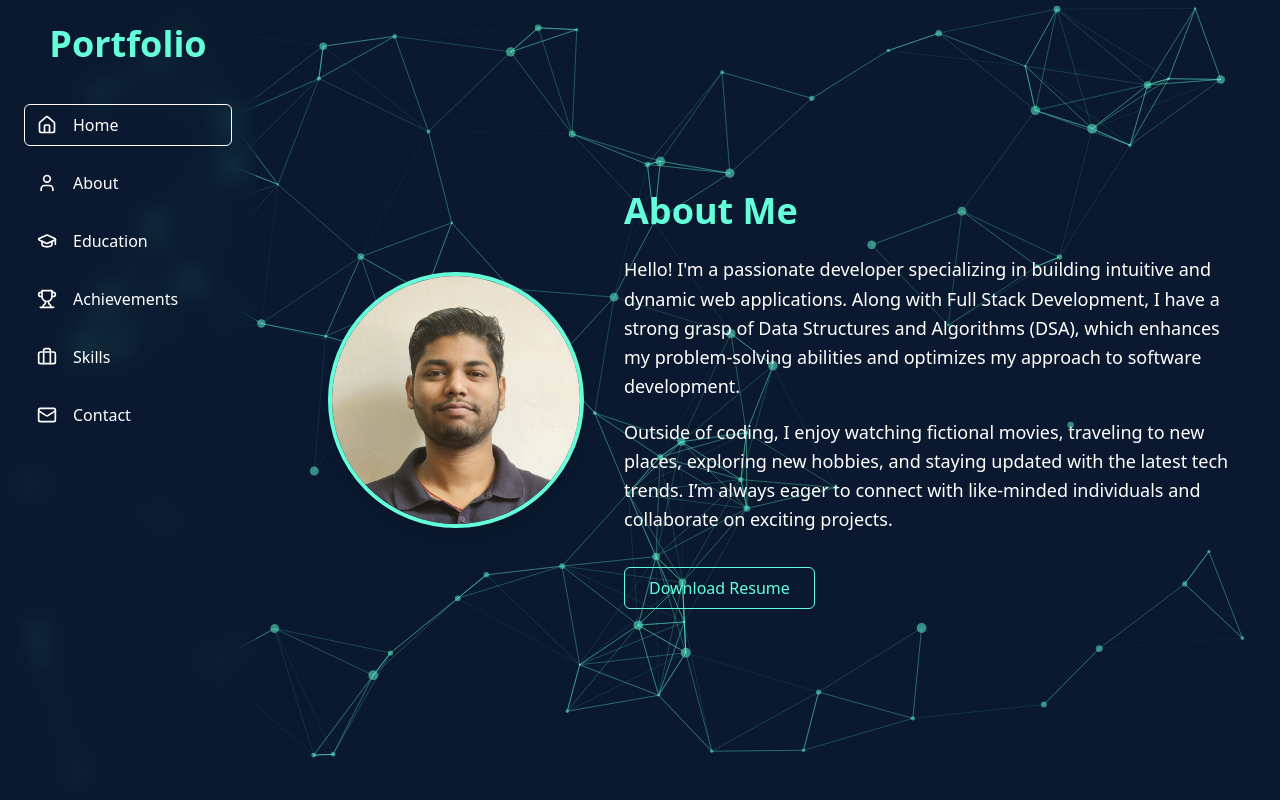
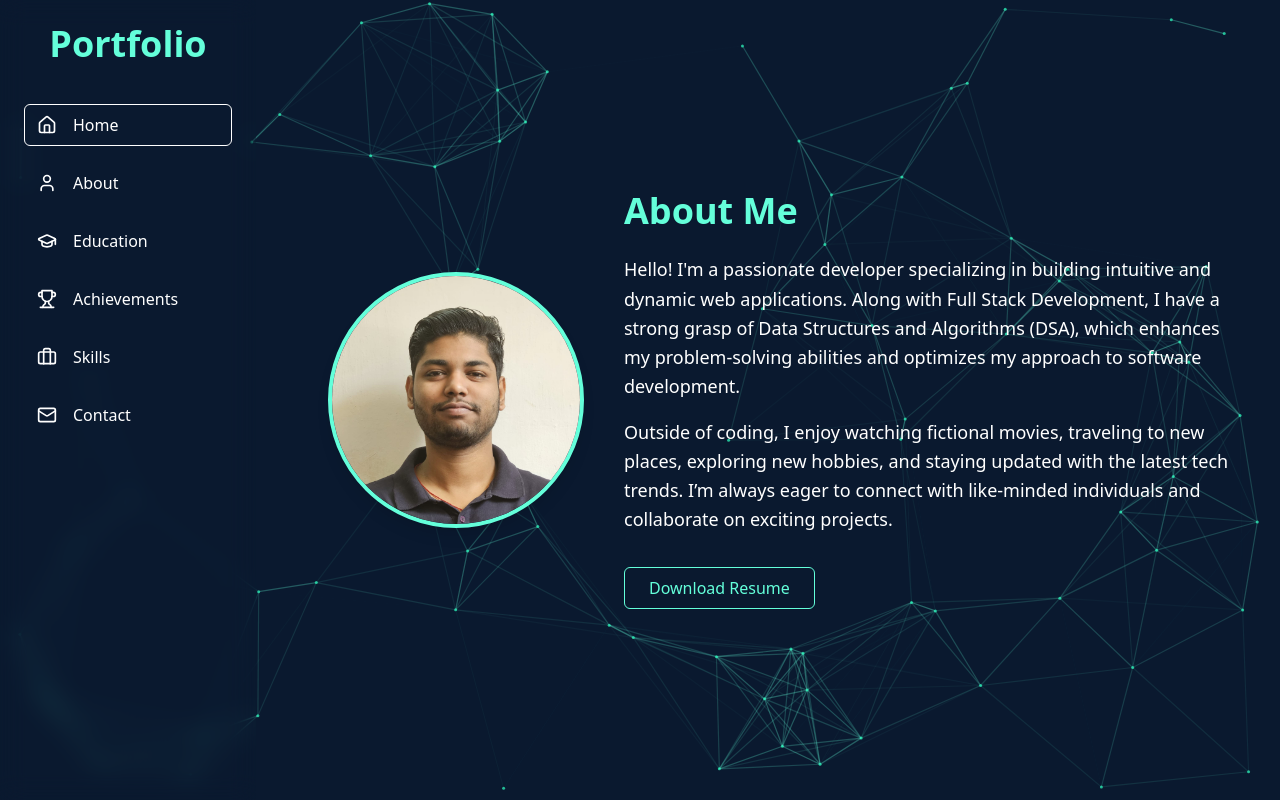
Before and after one commit to PrashunRaj/portfolio, a React (Vite) app: page / in a window 1280 px wide. Shown: the top 800 px of the page. Built offline with nearby package versions, Linux system fonts and the light colour scheme.

Commit message:
background-improve

```diff
--- a/package.json
+++ b/package.json
@@ -18,15 +18,11 @@
     "@tailwindcss/vite": "^4.0.0",
     "framer-motion": "^12.0.5",
     "lucide-react": "^0.474.0",
-    "particles.js": "^2.0.0",
     "react": "^18.3.1",
     "react-dom": "^18.3.1",
     "react-icons": "^5.4.0",
     "react-scroll": "^1.9.0",
-    "react-tsparticles": "^2.12.2",
-    "tailwindcss": "^4.0.0",
-    "tsparticles": "^3.8.0",
-    "tsparticles-slim": "^2.12.0"
+    "tailwindcss": "^4.0.0"
   },
   "devDependencies": {
     "@eslint/js": "^9.17.0",
--- a/src/App.jsx
+++ b/src/App.jsx
@@ -1,7 +1,8 @@
 import React from "react";
 import Navbar from "./components/Navbar";
 import Intro from "./components/Intro";
-import Background from "./components/Background";
+
+import  ParticlesBackground from "./components/Background";
 import Education from "./components/Education";
 import Skills from "./components/Skills";
 import Contact from "./components/contact";
@@ -14,7 +15,7 @@ const App = () => {
     <div className="relative w-full min-h-screen overflow-y-auto">
       {/* Background Component */}
       <div className="fixed inset-0 -z-10">
-        <Background />
+        < ParticlesBackground />
       </div>
 
       {/* Navbar Component */}
@@ -31,7 +32,7 @@ const App = () => {
         <AchievementSection />
         <Contact />
         <Footer/>
-        {/* Add other sections here, e.g., About, Skills, etc. */}
+
       </div>
     </div>
   );
--- a/src/components/Background.jsx
+++ b/src/components/Background.jsx
@@ -1,91 +1,125 @@
-import React from 'react';
-import { Particles } from 'react-tsparticles';
-import { loadSlim } from 'tsparticles-slim';
+import React, { useEffect, useState, useRef } from 'react';
 
-const ParticlesBackground = () => {
-  const particlesInit = async (engine) => {
-    // Correct method to load particles
-    await loadSlim(engine);
-  };
+const SVGNetworkBackground = () => {
+  const [points, setPoints] = useState([]);
+  const containerRef = useRef(null);
 
-  const particlesLoaded = (container) => {
-    console.log("Particles container loaded", container);
+  useEffect(() => {
+    const createPoints = () => {
+      const numPoints = window.innerWidth > 768 ? 80 : 40;
+      const newPoints = [];
+      const width = window.innerWidth;
+      const height = window.innerHeight;
+
+      for (let i = 0; i < numPoints; i++) {
+        newPoints.push({
+          id: i,
+          x: Math.random() * width,
+          y: Math.random() * height,
+          dx: (Math.random() - 0.5) * 1.2,
+          dy: (Math.random() - 0.5) * 1.2
+        });
+      }
+
+      setPoints(newPoints);
+    };
+
+    createPoints();
+
+    const handleResize = () => {
+      createPoints();
+    };
+
+    window.addEventListener('resize', handleResize);
+    return () => window.removeEventListener('resize', handleResize);
+  }, []);
+
+  useEffect(() => {
+    let animationId;
+
+    const animate = () => {
+      setPoints(currentPoints => {
+        return currentPoints.map(point => {
+          let { x, y, dx, dy } = point;
+
+          x += dx;
+          y += dy;
+
+          if (x < 0 || x > window.innerWidth) dx = -dx;
+          if (y < 0 || y > window.innerHeight) dy = -dy;
+
+          x = Math.max(0, Math.min(window.innerWidth, x));
+          y = Math.max(0, Math.min(window.innerHeight, y));
+
+          return { ...point, x, y, dx, dy };
+        });
+      });
+
+      animationId = requestAnimationFrame(animate);
+    };
+
+    animate();
+    return () => cancelAnimationFrame(animationId);
+  }, []);
+
+  const getConnections = () => {
+    const connections = [];
+    const connectionDistance = window.innerWidth > 768 ? 200 : 150;
+
+    points.forEach((point1, i) => {
+      points.slice(i + 1).forEach(point2 => {
+        const dx = point2.x - point1.x;
+        const dy = point2.y - point1.y;
+        const distance = Math.sqrt(dx * dx + dy * dy);
+
+        if (distance < connectionDistance) {
+          const opacity = (1 - distance / connectionDistance) * 0.4;
+          connections.push({
+            id: `${point1.id}-${point2.id}`,
+            x1: point1.x,
+            y1: point1.y,
+            x2: point2.x,
+            y2: point2.y,
+            opacity
+          });
+        }
+      });
+    });
+
+    return connections;
   };
 
   return (
-    <Particles
-      id="tsparticles"
-      init={particlesInit}
-      loaded={particlesLoaded}
-      options={{
-        background: {
-          color: "#0a192f", // Match your original background color
-        },
-        fpsLimit: 120,
-        interactivity: {
-          events: {
-            onClick: {
-              enable: true,
-              mode: "push",
-            },
-            onHover: {
-              enable: true,
-              mode: "repulse",
-            },
-            resize: true,
-          },
-          modes: {
-            push: {
-              quantity: 4,
-            },
-            repulse: {
-              distance: 200,
-              duration: 0.4,
-            },
-          },
-        },
-        particles: {
-          color: {
-            value: "#64ffda",
-          },
-          links: {
-            color: "#64ffda",
-            distance: 150,
-            enable: true,
-            opacity: 0.5,
-            width: 1,
-          },
-          move: {
-            direction: "none",
-            enable: true,
-            outModes: {
-              default: "bounce",
-            },
-            random: false,
-            speed: 2,
-            straight: false,
-          },
-          number: {
-            density: {
-              enable: true,
-              area: 800,
-            },
-            value: 80,
-          },
-          opacity: {
-            value: 0.5,
-          },
-          shape: {
-            type: "circle",
-          },
-          size: {
-            value: { min: 1, max: 5 },
-          },
-        },
-        detectRetina: true,
-      }}
-    />
+    <div ref={containerRef} className="fixed inset-0 -z-10 bg-[#0a192f]">
+      <svg width="100%" height="100%" className="absolute inset-0">
+        {/* Connections */}
+        {getConnections().map(connection => (
+          <line
+            key={connection.id}
+            x1={connection.x1}
+            y1={connection.y1}
+            x2={connection.x2}
+            y2={connection.y2}
+            stroke="#64ffda" // Darker green color for lines
+            strokeWidth="1.2" // Thicker lines for better visibility
+            strokeOpacity={connection.opacity}
+          />
+        ))}
+
+        {/* Points */}
+        {points.map(point => (
+          <circle
+            key={point.id}
+            cx={point.x}
+            cy={point.y}
+            r="1.5"
+            fill="#2dffc0"
+            fillOpacity="0.7"
+          />
+        ))}
+      </svg>
+    </div>
   );
 };
 
-export default ParticlesBackground;
+export default SVGNetworkBackground;
--- a/src/components/Intro.jsx
+++ b/src/components/Intro.jsx
@@ -33,11 +33,12 @@ const About = () => {
           Outside of coding, I enjoy watching fictional movies, traveling to new places, exploring new hobbies, and staying updated with the latest tech trends. I’m always eager to connect with like-minded individuals and collaborate on exciting projects.
           </p>
           <a
-            href="#"
-            className="inline-block mt-4 text-[#64ffda] border border-[#64ffda] py-2 px-6 rounded-md hover:bg-[#64ffda] hover:text-[#0a192f] transition-colors duration-500"
-          >
-            Download Resume
-          </a>
+  href="/Pr_res.pdf"
+  download="Prashun_Resume.pdf"
+  className="inline-block mt-4 text-[#64ffda] border border-[#64ffda] py-2 px-6 rounded-md hover:bg-[#64ffda] hover:text-[#0a192f] transition-colors duration-500"
+>
+  Download Resume
+</a>
         </div>
       </div>
     </div>
```
Also changed, not shown: 2 other files (tests, documents, lock files or other folders).
